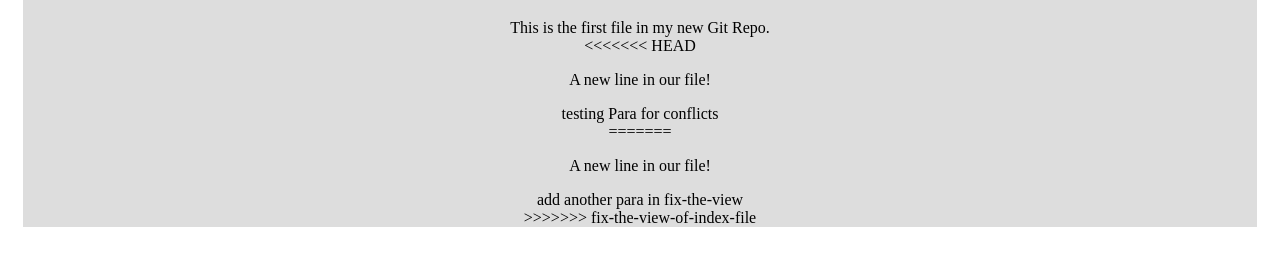
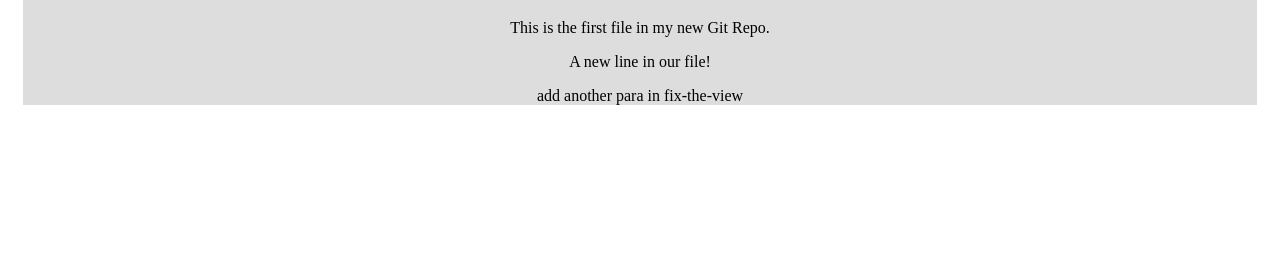
Before and after one commit to sumit-7000/test-repository, a plain HTML site: page index.html in a window 1280 px wide. Shown: the part 61-326 px from the top of the page. Drawn offline with Linux system fonts and the light colour scheme.

Commit message:
The another will accepet data to merge

```diff
--- a/index.html
+++ b/index.html
@@ -12,13 +12,8 @@
         <div class="bg-grey">
             <h1>test git learning Lesson </h1>
             <p>This is the first file in my new Git Repo.</p>
-<<<<<<< HEAD
-            <p>A new line in our file! </p>
-            <p>testing Para for conflicts</p>
-=======
             <p>A new line in our file!</p>
             <p>add another para in fix-the-view</p>
->>>>>>> fix-the-view-of-index-file
         </div>
     </div>
   </body>
```
